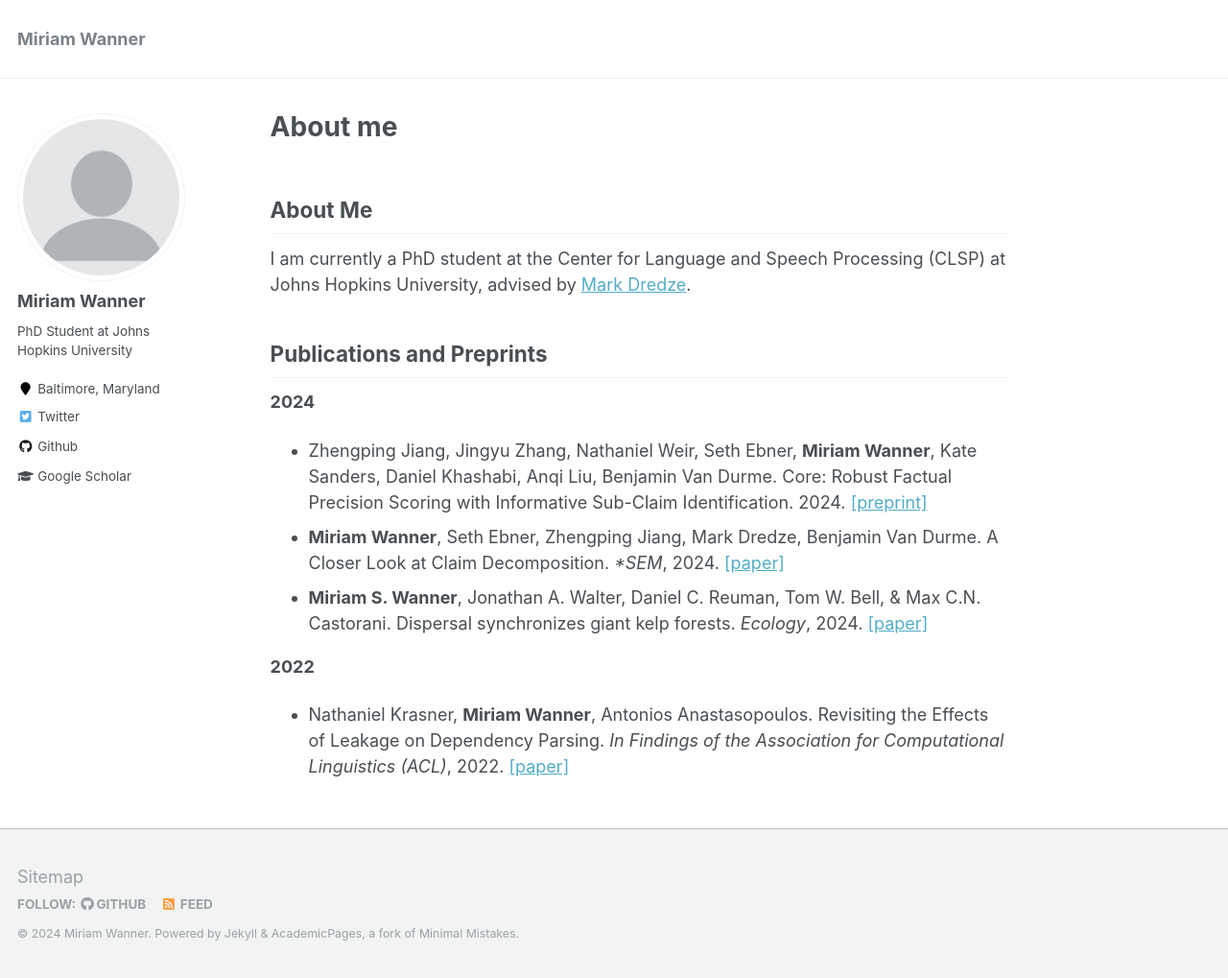
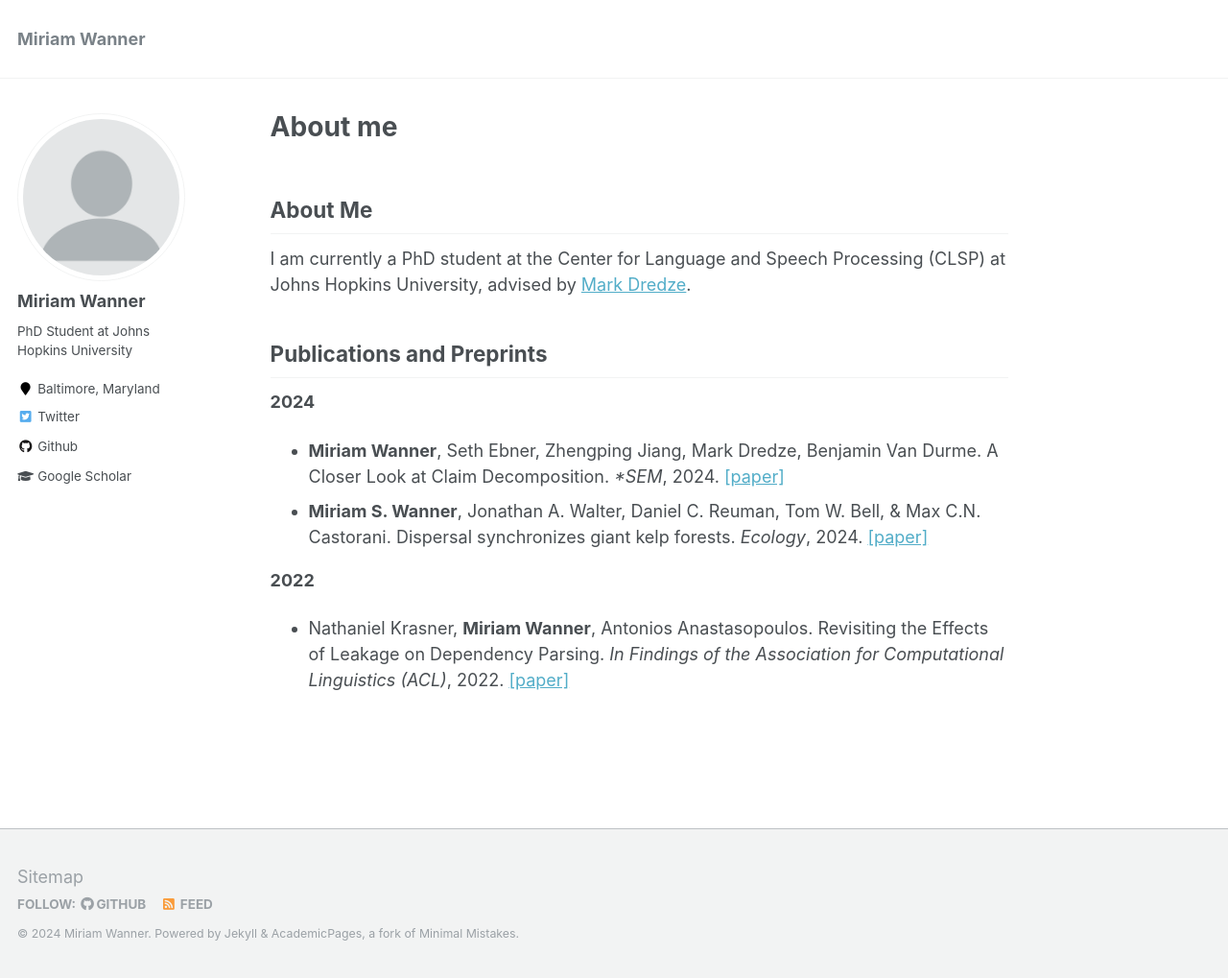
Before and after one commit to miriamwanner/miriamwanner.github.io, a Jekyll site: the page built from _pages/about.md, in a window 1280 px wide and 1019 px high. Shown: the whole window at 96% size. Built offline with Jekyll 4.4.1, drawn with Linux system fonts in a browser that asks for light colours.

Commit message:
Update about.md

```diff
--- a/_pages/about.md
+++ b/_pages/about.md
@@ -15,7 +15,6 @@ I am currently a PhD student at the Center for Language and Speech Processing (C
 Publications and Preprints
 ---
 **2024**
-- Zhengping Jiang, Jingyu Zhang, Nathaniel Weir, Seth Ebner, **Miriam Wanner**, Kate Sanders, Daniel Khashabi, Anqi Liu, Benjamin Van Durme. Core: Robust Factual Precision Scoring with Informative Sub-Claim Identification. 2024. [[preprint]](https://arxiv.org/pdf/2407.03572)
 - **Miriam Wanner**, Seth Ebner, Zhengping Jiang, Mark Dredze, Benjamin Van Durme. A Closer Look at Claim Decomposition. *\*SEM*, 2024. [[paper]](https://arxiv.org/abs/2403.11903)
 - **Miriam S. Wanner**, Jonathan A. Walter, Daniel C. Reuman, Tom W. Bell, & Max C.N. Castorani. Dispersal synchronizes giant kelp forests. *Ecology*, 2024. [[paper]](https://esajournals.onlinelibrary.wiley.com/doi/10.1002/ecy.4270)
 
```
